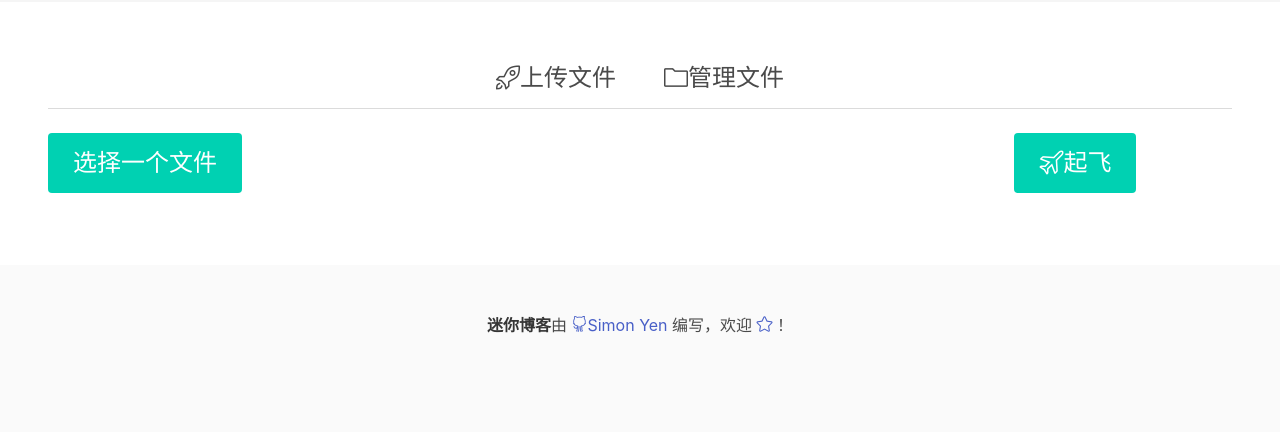
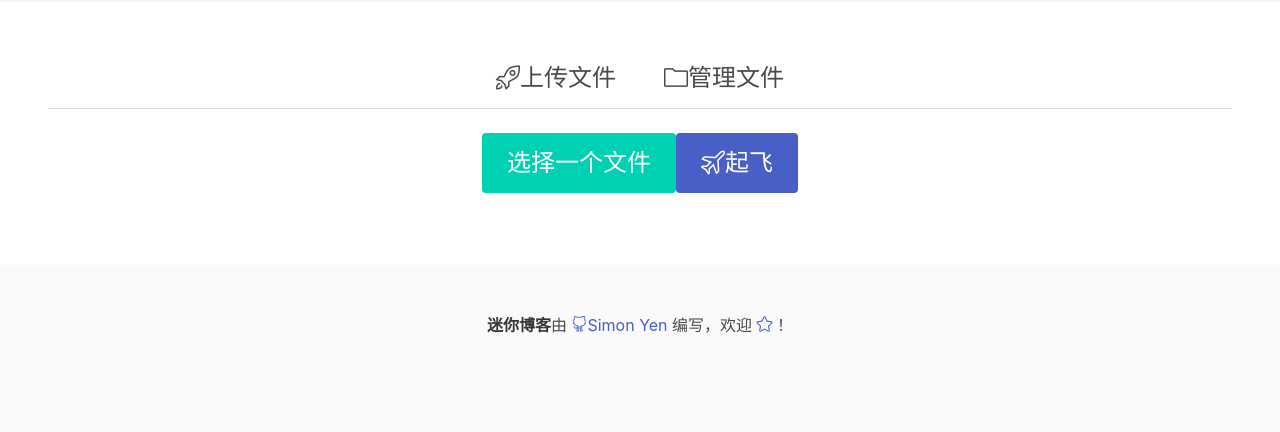
Before and after one commit to SimonYen/Mini-Blog, a Flask app: page /netpan_upload in a window 1280 px wide. Shown: the part 56-488 px from the top of the page. Run offline with Flask 2, Linux system fonts and the light colour scheme; the visitor is signed in with stand-in values (Sample User, id 1); some libraries are stand-ins or nearby versions.

Commit message:
完成彩蛋页面编写，顺便一提这个bulma css框架真的拉

```diff
--- a/website/templates/base.html
+++ b/website/templates/base.html
@@ -52,7 +52,7 @@
 						<a class="navbar-item" href="{{ url_for('views.netpan_home') }}">
 							<span class="icon-cloud-download"></span>迷你网盘
 						</a>
-						<a class="navbar-item">
+						<a class="navbar-item" href="{{ url_for('views.eggs' ) }}">
 							<span class="icon-present"></span>彩蛋
 						</a>
 						<hr class="navbar-divider">
--- a/website/templates/home.html
+++ b/website/templates/home.html
@@ -23,6 +23,7 @@
 	</div>
 </div>
 <div class="box">
+	<div class="field is-grouped is-grouped-right">
 		<div class="buttons are-medium">
 			<a class="button is-primary is-light" href="{{ url_for('views.view_post' , id =  post.id) }}"><span
 					class="icon-book-open"></span>查看</a>
@@ -34,6 +35,7 @@
 			{% endif %}
 		</div>
 	</div>
+</div>
 <div class="block"></div>
 {% endfor %}
 {% endblock %}
--- a/website/templates/netpan_upload.html
+++ b/website/templates/netpan_upload.html
@@ -2,8 +2,7 @@
 
 {% block netpan_content %}
 <form method="post" enctype="multipart/form-data">
-	<div class="columns">
-		<div class="column is-four-fifths">
+	<div class="field is-grouped is-grouped-centered">
 		<div class="file is-large is-primary">
 			<label class="file-label">
 				<input class="file-input" type="file" name="file">
@@ -14,14 +13,11 @@
 				</span>
 			</label>
 		</div>
-		</div>
-		<div class="column">
 		<div class="control">
-				<button class="button is-primary is-large" type="submit">
+			<button class="button is-link is-large" type="submit">
 				<span class="icon-plane"></span>起飞
 			</button>
 		</div>
 	</div>
-	</div>
 </form>
 {% endblock %}
--- a/website/views.py
+++ b/website/views.py
@@ -153,3 +153,13 @@ def download_file(id):
             flash('你没有权限下载其他人的文件！')
         else:
             return send_file(os.path.join(UPLOAD_FOLDER,file.name))
+
+@views.route('/eggs',methods=['POST','GET'])
+def eggs():
+    if request.method=='POST':
+        text=request.form.get('text')
+        if text=='lsp':
+            pass
+        else:
+            flash('小伙子悟性不够哈哈哈。')
+    return render_template('eggs.html',user=current_user)
```
Also changed, not shown: website/templates/create_post.html (+5 -3 lines), website/templates/eggs.html (added, +11 -0 lines), 1 other file. Lines whose indentation alone changed are shown as unchanged.
